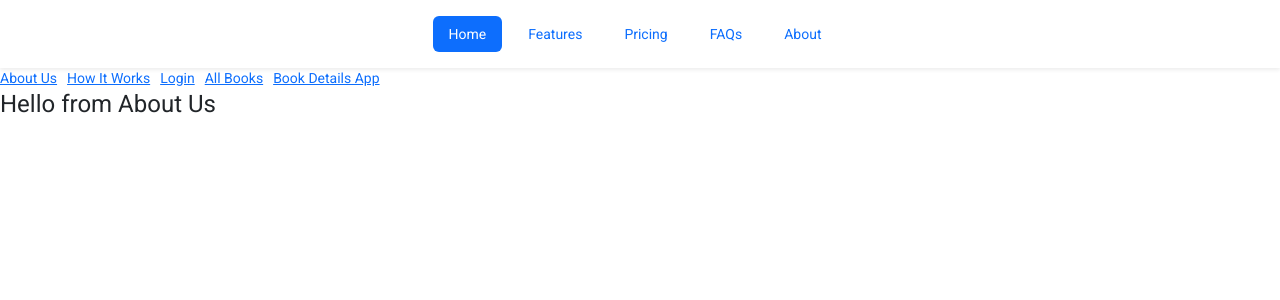
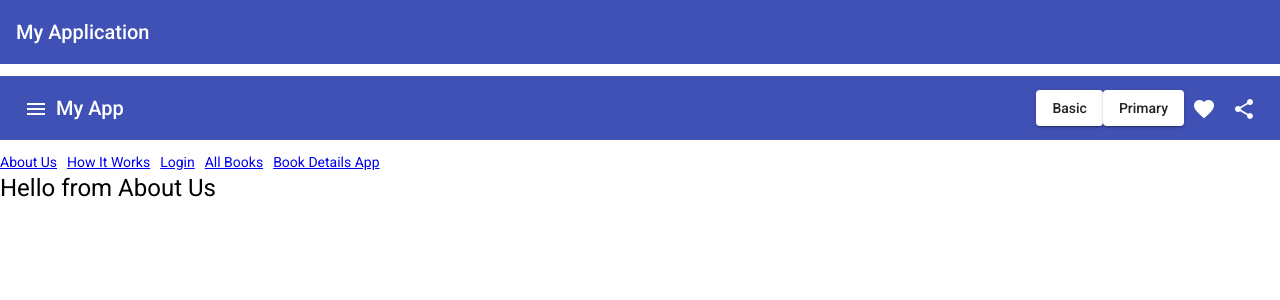
Before and after one commit to SaranyaRagupathi/book-store, an Angular app in the folder bookStoreApp/: page /about-us in a window 1280 px wide. Shown: the top 300 px of the page. Built offline with nearby package versions, Linux system fonts and the light colour scheme.

Commit message:
Angular Material Toolbar Added

```diff
--- a/bookStoreApp/angular.json
+++ b/bookStoreApp/angular.json
@@ -29,8 +29,7 @@
             ],
             "styles": [
               "./node_modules/@angular/material/prebuilt-themes/indigo-pink.css",
-              "src/styles.scss",
-              "node_modules/bootstrap/dist/css/bootstrap.css"
+              "src/styles.scss"
             ],
             "scripts": []
           },
--- a/bookStoreApp/src/app/app.component.html
+++ b/bookStoreApp/src/app/app.component.html
@@ -1,4 +1,4 @@
-<div class="container-fluid shadow-sm">
+<!-- <div class="container-fluid shadow-sm">
     <header class="d-flex justify-content-center py-3">
         <ul class="nav nav-pills">
             <li class="nav-item"><a href="#" class="nav-link active" aria-current="page">Home</a></li>
@@ -8,7 +8,31 @@
             <li class="nav-item"><a href="#" class="nav-link">About</a></li>
         </ul>
     </header>
-</div>
+</div> -->
+<p>
+    <mat-toolbar color="primary">
+      <span>My Application</span>
+    </mat-toolbar>
+  </p>
+  <p>
+    <mat-toolbar color="primary">
+      <button mat-icon-button class="example-icon" aria-label="Example icon-button with menu icon">
+        <mat-icon>menu</mat-icon>
+      </button>
+      <span>My App</span>
+      <span class="example-spacer"></span>
+      <button mat-raised-button>Basic</button>
+      <button mat-raised-button>Primary</button>
+
+      <button mat-icon-button class="example-icon favorite-icon" aria-label="Example icon-button with heart icon">
+        <mat-icon>favorite</mat-icon>
+      </button>
+      <button mat-icon-button class="example-icon" aria-label="Example icon-button with share icon">
+        <mat-icon>share</mat-icon>
+      </button>
+    </mat-toolbar>
+  </p>
+
 <div>
     <a routerLink="/about-us">About Us</a>
     <a routerLink="/how-it-works">How It Works</a>
--- a/bookStoreApp/src/app/app.component.scss
+++ b/bookStoreApp/src/app/app.component.scss
@@ -1,3 +1,6 @@
 a{
     margin-right: 10px;
 }
+.example-spacer {
+    flex: 1 1 auto;
+  }
```
Also changed, not shown: bookStoreApp/src/app/app.module.ts (+7 -1 lines).
